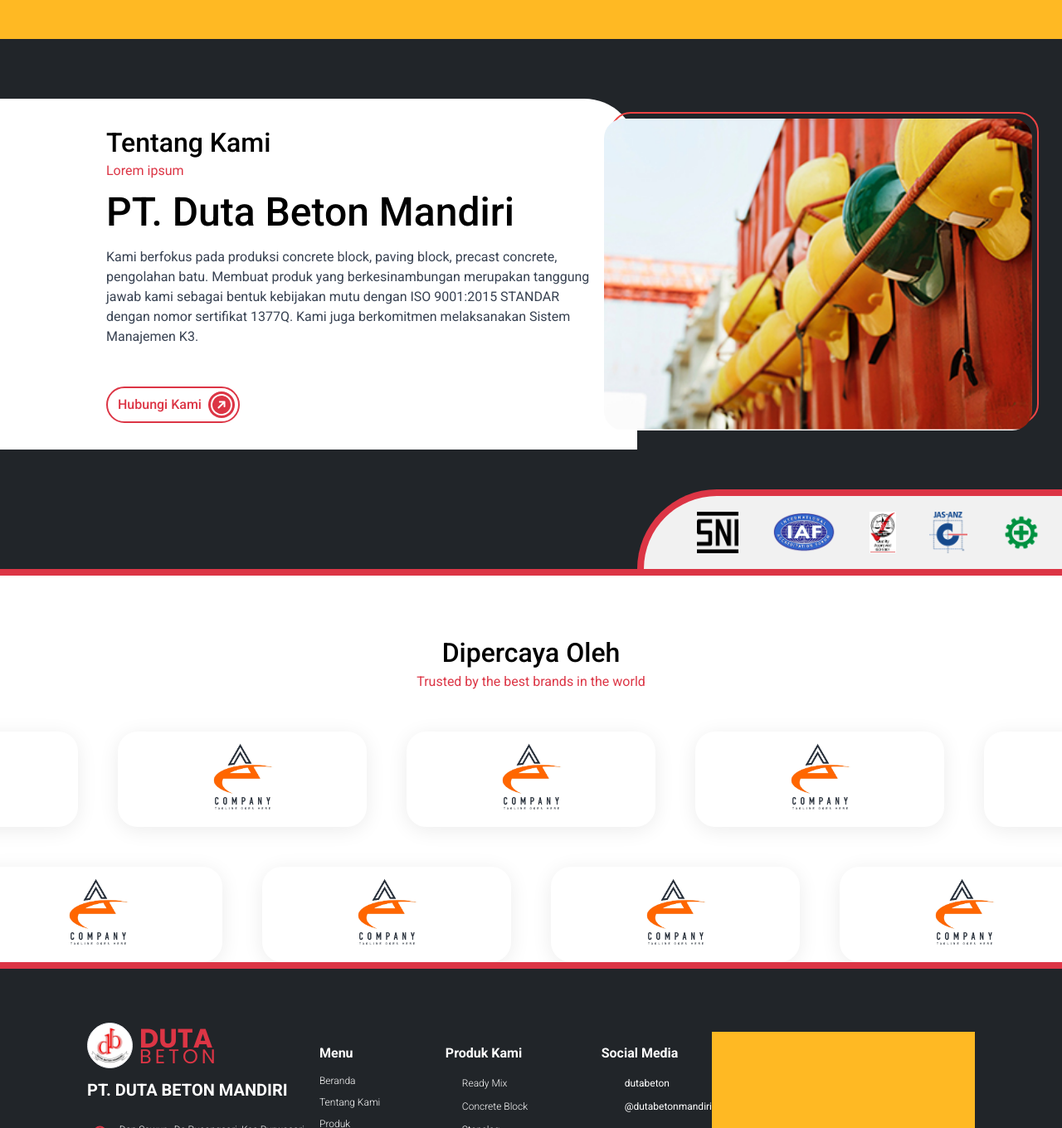
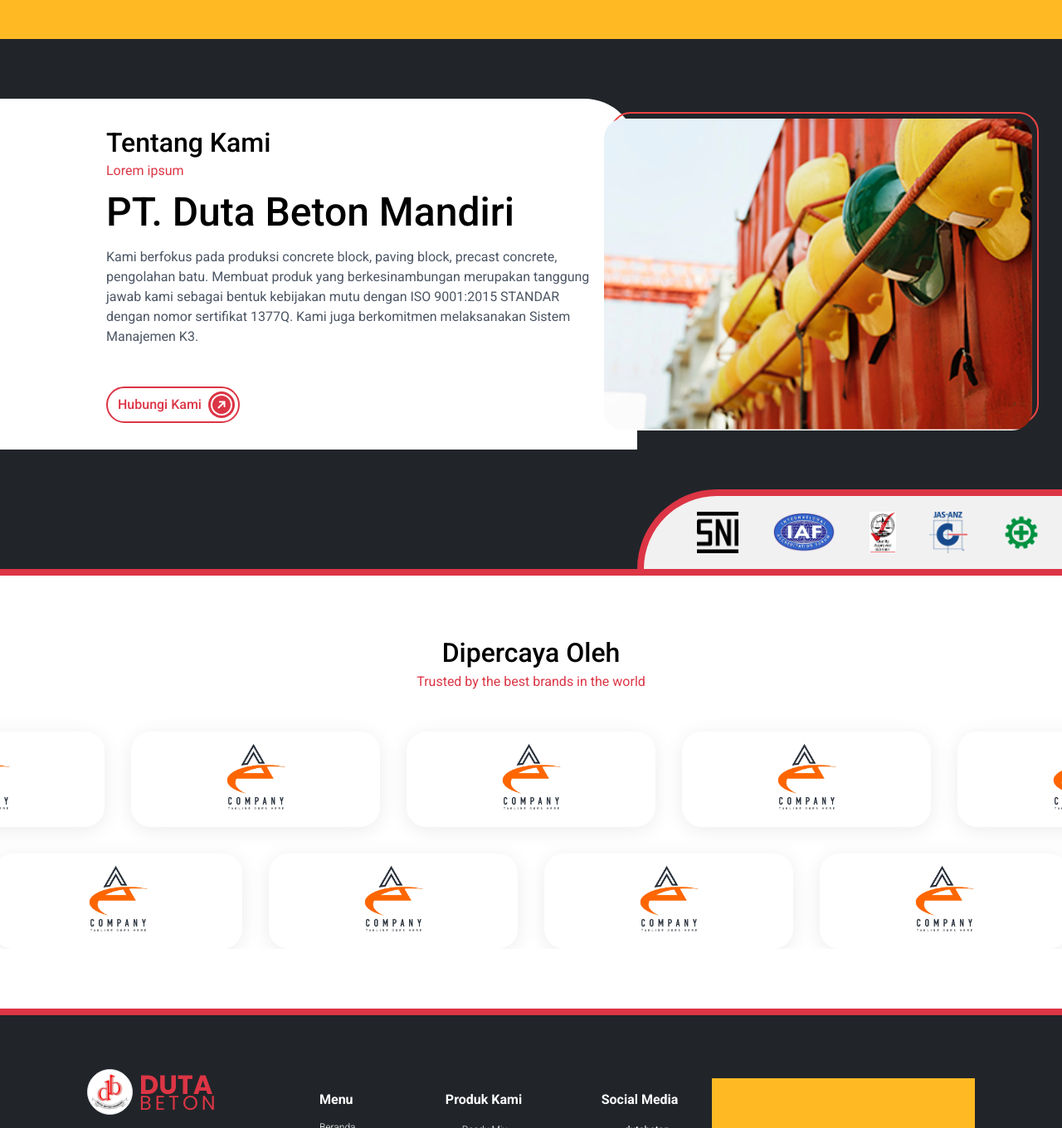
Before and after one commit to Faizululum/Duta-Beton-Website, a Next.js app: page / in a window 1280 px wide. Shown: the part 1671-3031 px from the top of the page at 83% size. Built offline with nearby package versions, Linux system fonts and the light colour scheme; some icons are missing.

Commit message:
chore(config): add new shadow and text spacing config

```diff
--- a/src/app/globals.css
+++ b/src/app/globals.css
@@ -6,6 +6,10 @@
 
 @layer components {
   .text-desc {
-    @apply text-mob-tagline md:text-desk-tagline font-normal text-gray-700;
+    @apply text-mob-tagline md:text-desk-tagline font-normal text-gray-600;
+  }
+
+  .space-text-section {
+    @apply flex flex-col items-center justify-center gap-regular-lg md:gap-bold-lg w-full mb-bold-3xl;
   }
 }
--- a/src/components/page/TrustedSection.jsx
+++ b/src/components/page/TrustedSection.jsx
@@ -3,20 +3,20 @@ import TrustedCard from "../ui/TrustedCard";
 
 export default function TrustedSection() {
   return (
-    <div className="flex flex-col items-center justify-center gap-regular-lg md:gap-bold-lg w-full overflow-hidden">
+    <div className="space-text-section overflow-hidden">
       <TitleLayout
         title="Dipercaya Oleh"
         description="Trusted by the best brands in the world"
       />
-      <div className="flex flex-col gap-regular-sm md:gap-bold-lg justify-center items-center">
-        <div className="flex gap-regular-sm md:gap-bold-lg">
+      <div className="flex flex-col gap-regular-sm md:gap-bold-sm justify-center items-center">
+        <div className="flex gap-regular-sm md:gap-bold-sm">
           <TrustedCard />
           <TrustedCard />
           <TrustedCard />
           <TrustedCard />
           <TrustedCard />
         </div>
-        <div className="flex gap-regular-sm md:gap-bold-lg">
+        <div className="flex gap-regular-sm md:gap-bold-sm">
           <TrustedCard />
           <TrustedCard />
           <TrustedCard />
--- a/tailwind.config.js
+++ b/tailwind.config.js
@@ -73,6 +73,12 @@ module.exports = {
         'shadow-card-large': '0px 4px 24px rgba(0, 0, 0, 0.12)',
         'shadow-card-strong': '0px 8px 16px rgba(0, 0, 0, 0.25)',
       },
+      dropShadow: {
+        'shadow-card-small': '0px 4px 24px rgba(0, 0, 0, 0.08)',
+        'shadow-card': '0px 4px 54px rgba(0, 0, 0, 0.08)',
+        'shadow-card-large': '0px 4px 24px rgba(0, 0, 0, 0.12)',
+        'shadow-card-strong': '0px 8px 16px rgba(0, 0, 0, 0.25)',
+      },
     },
   },
   plugins: [],
```
